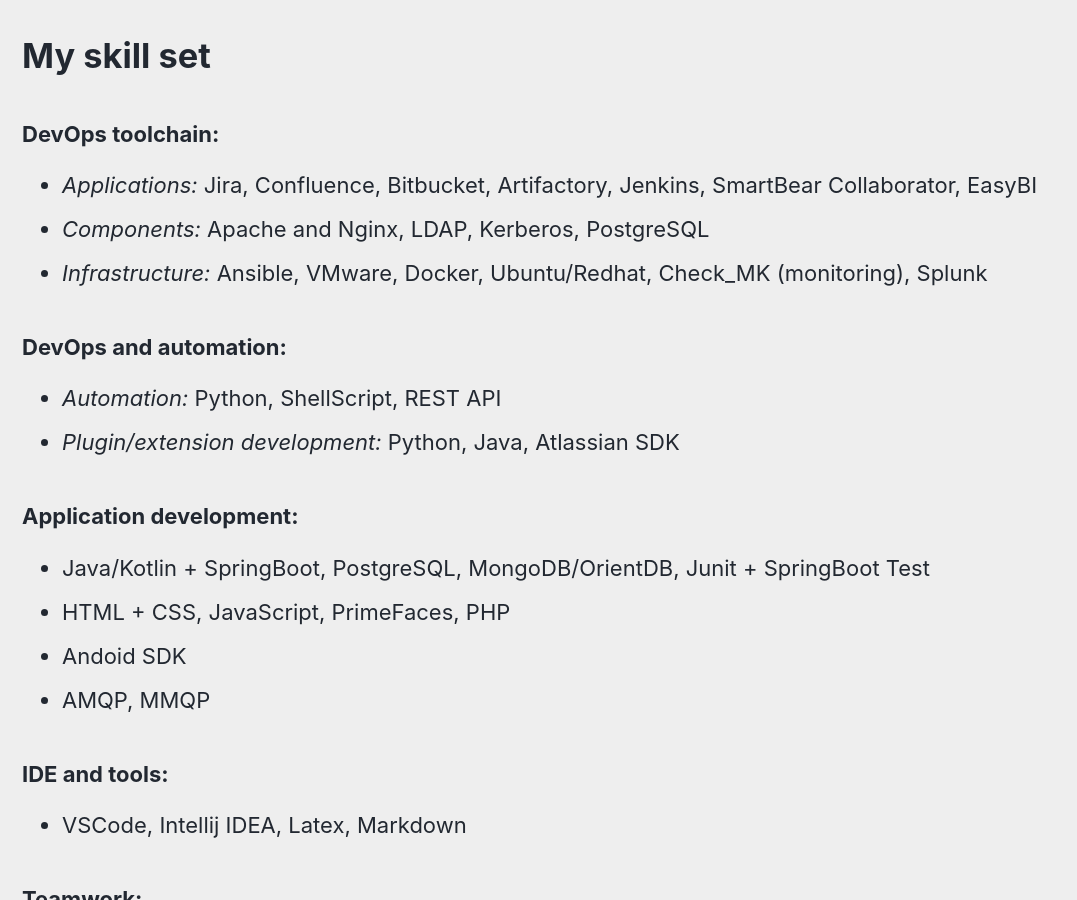
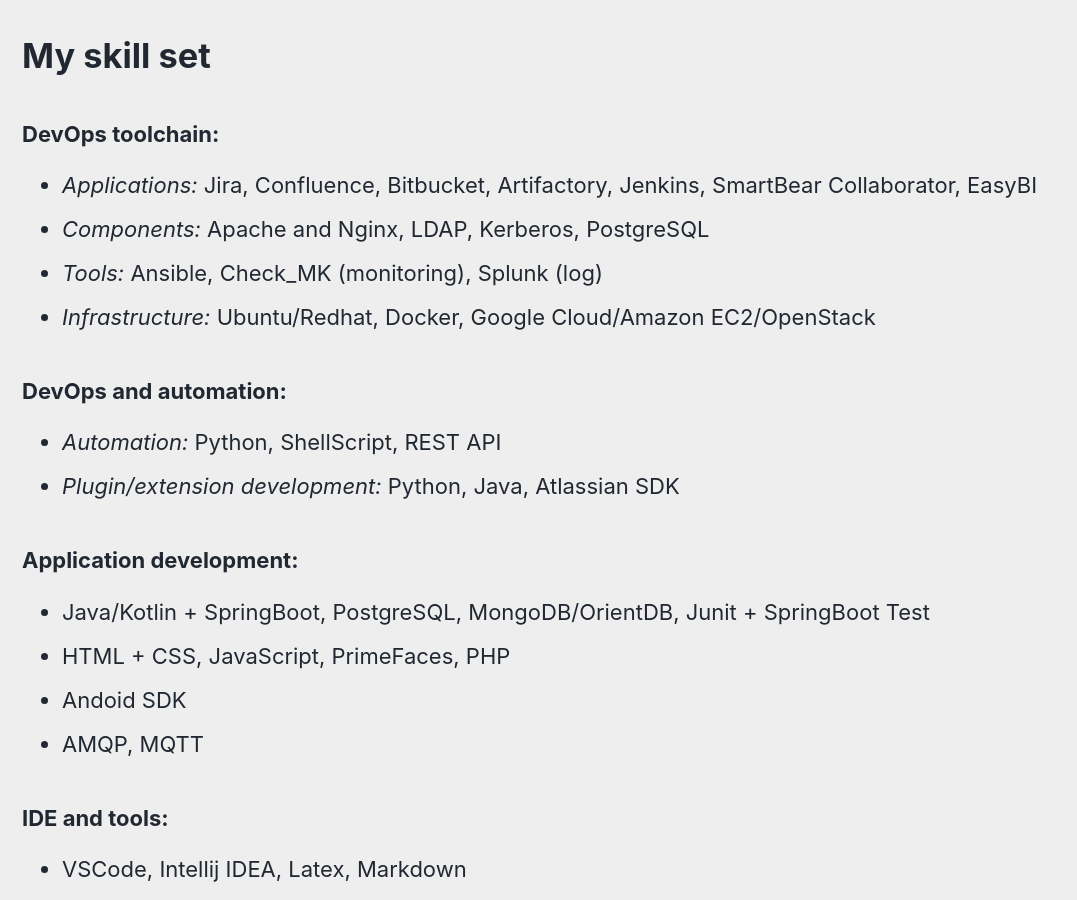
Before and after one commit to leduchung/leduchung.github.io, a Jekyll site: the page built from _pages/home.md, in a window 1280 px wide and 900 px high, scrolled down 926 px. Shown: the whole window, without its empty margins (0-1077 px from the left). Built offline with Jekyll 4.4.1, drawn with Linux system fonts in a browser that asks for light colours; cached includes are drawn as plain includes; nearby versions of some CDN libraries.

Commit message:
home page minor edit

```diff
--- a/_pages/home.md
+++ b/_pages/home.md
@@ -32,7 +32,8 @@ permalink: /
 
  - *Applications:* Jira, Confluence, Bitbucket, Artifactory, Jenkins, SmartBear Collaborator, EasyBI
  - *Components:* Apache and Nginx, LDAP, Kerberos, PostgreSQL
- - *Infrastructure:* Ansible, VMware, Docker, Ubuntu/Redhat, Check_MK (monitoring), Splunk
+ - *Tools:* Ansible, Check_MK (monitoring), Splunk (log)
+ - *Infrastructure:* Ubuntu/Redhat, Docker, Google Cloud/Amazon EC2/OpenStack
 
 ### DevOps and automation:
 
@@ -44,7 +45,7 @@ permalink: /
  - Java/Kotlin + SpringBoot, PostgreSQL, MongoDB/OrientDB, Junit + SpringBoot Test
  - HTML + CSS, JavaScript, PrimeFaces, PHP
  - Andoid SDK
- - AMQP, MMQP
+ - AMQP, MQTT
 
 ### IDE and tools:
 
```
